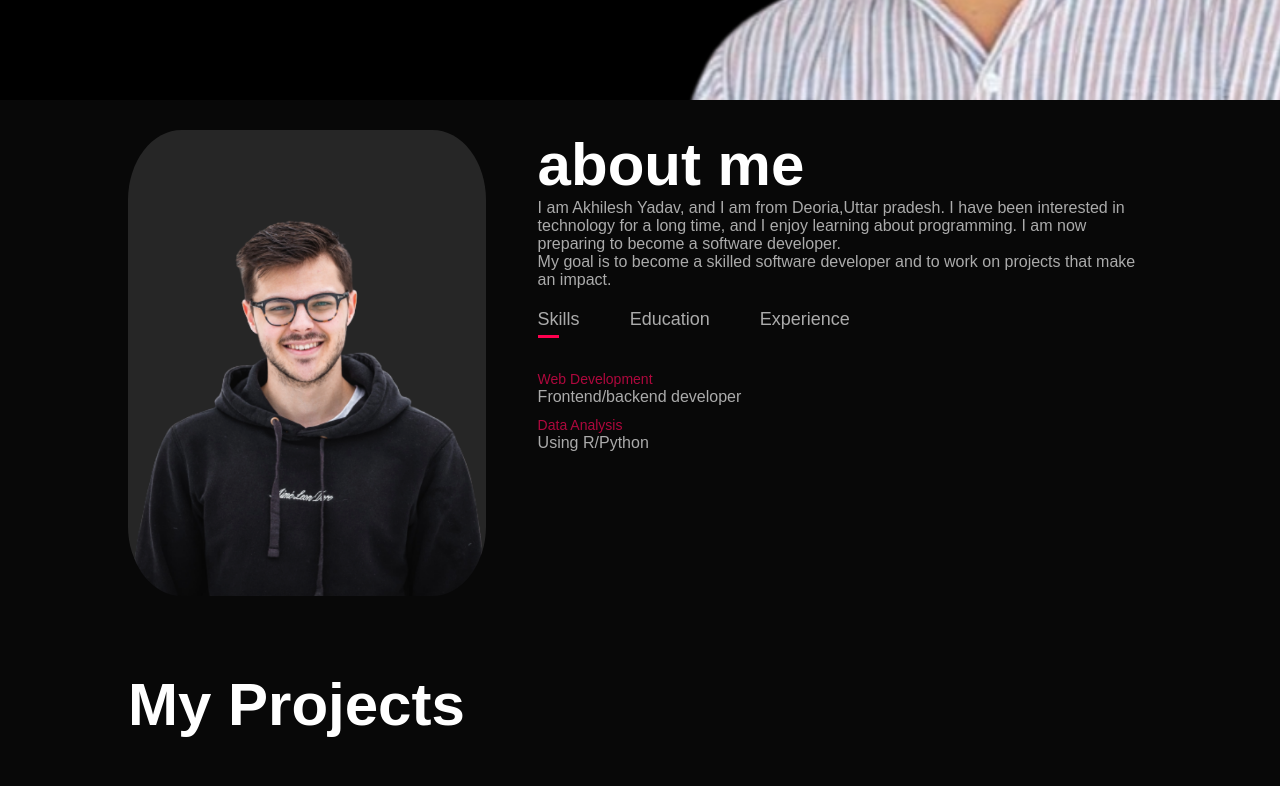
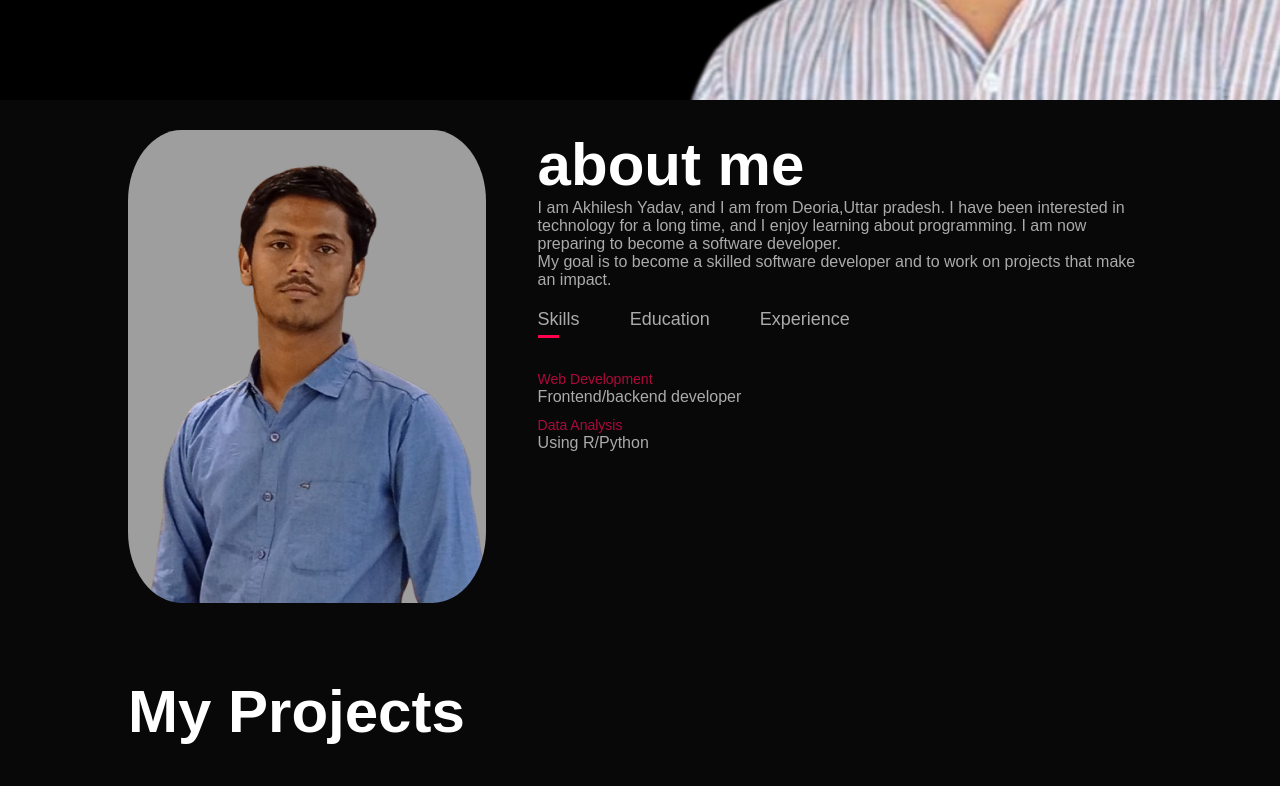
Before and after one commit to akhilesh9153/portfolio, a plain HTML site: page index.html in a window 1280 px wide. Shown: the part 700-1486 px from the top of the page. Drawn offline with Linux system fonts and the light colour scheme; files whose address does not match are found by name.

Commit message:
Update index.html

```diff
--- a/index.html
+++ b/index.html
@@ -33,7 +33,7 @@
         <div class="container">
             <div class="row">
                 <div class="about-col-1">
-                    <img src="user.png">
+                    <img src="user1.png">
                 </div>
                 <div class="about-col-2">
                     <h1 class="sub-title">about me</h1>
```
